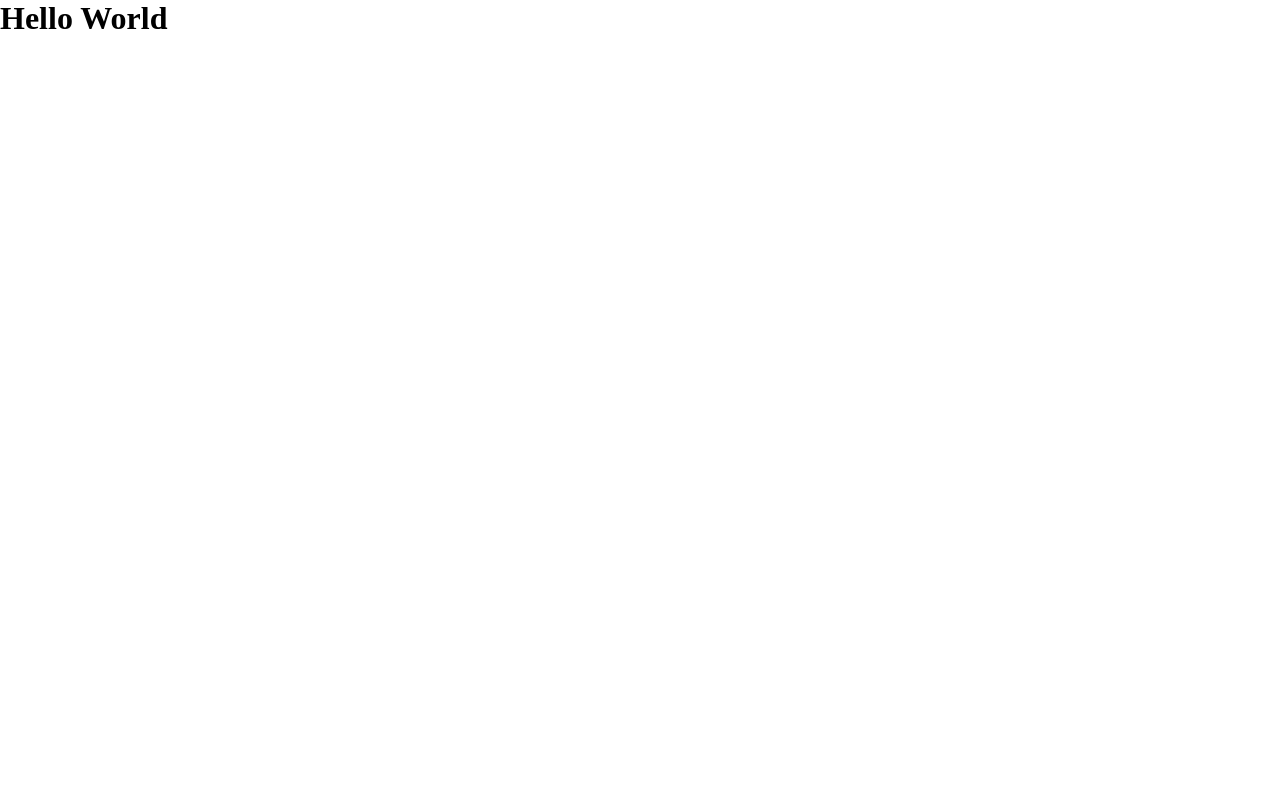
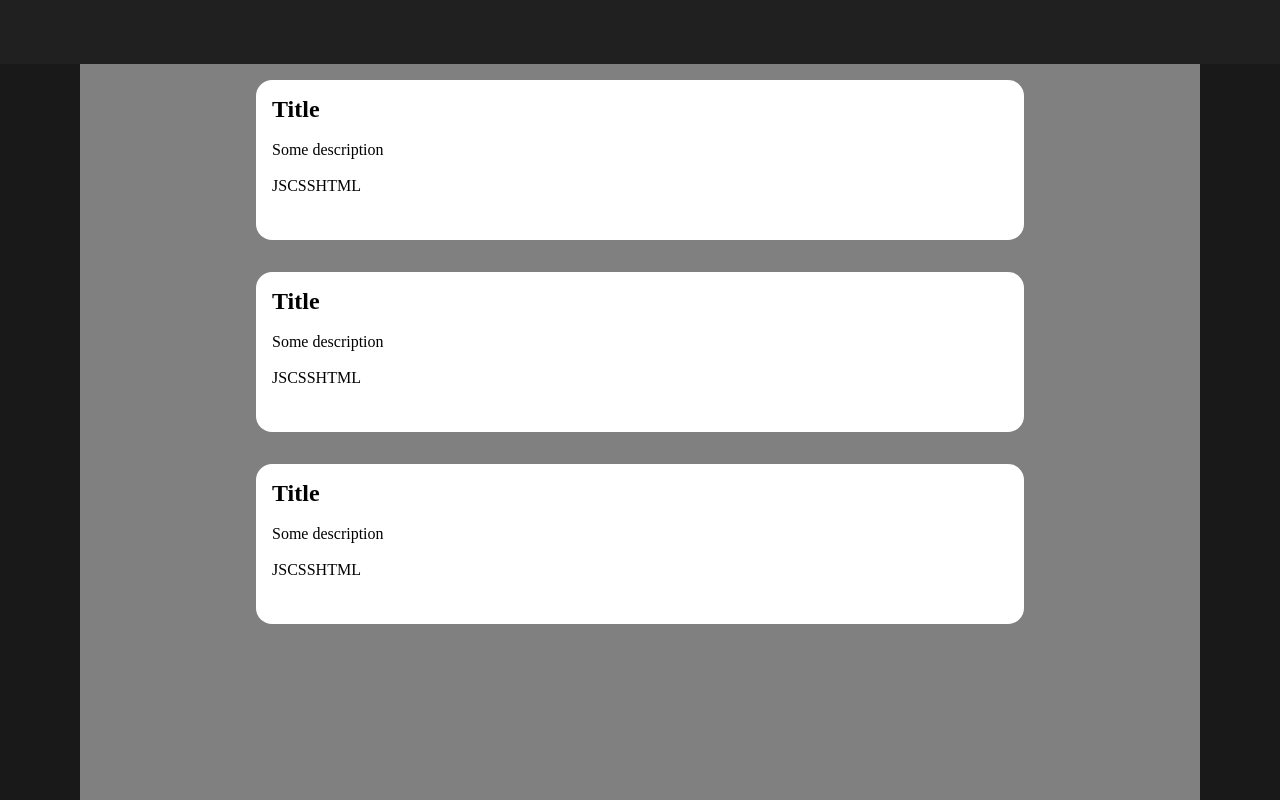
Before and after one commit to GuimaraesJC/guimaraes.tech, a Next.js app: page / in a window 1280 px wide. Built offline with nearby package versions, Linux system fonts and the light colour scheme.

Commit message:
Basic structure for components

```diff
--- /dev/null
+++ b/src/components/Header/index.tsx
@@ -0,0 +1,7 @@
+import * as S from './styles';
+
+export default function Header() {
+  return (
+    <S.Wrapper></S.Wrapper>
+  );
+}
--- /dev/null
+++ b/src/components/Header/styles.ts
@@ -0,0 +1,7 @@
+import styled from 'styled-components';
+
+export const Wrapper = styled.header`
+  width: 100vw;
+  height: 4rem;
+  background-color: #202020;
+`;
--- /dev/null
+++ b/src/components/Layout/index.tsx
@@ -0,0 +1,18 @@
+import Header from '@/components/Header';
+
+import * as S from './styles';
+
+interface LayoutProps {
+  children: React.ReactNode;
+}
+
+export default function Layout({ children }: LayoutProps) {
+  return (
+    <>
+      <Header />
+      <S.MainContent>
+        {children}
+      </S.MainContent>
+    </>
+  );
+}
--- /dev/null
+++ b/src/components/Layout/styles.ts
@@ -0,0 +1,9 @@
+import styled from 'styled-components';
+
+export const MainContent = styled.main`
+  background-color: gray;
+  max-width: 70rem;
+  margin: 0 auto;
+  padding: 1rem;
+  height: calc(100vh - 4rem);
+`;
--- /dev/null
+++ b/src/components/Post/index.tsx
@@ -0,0 +1,15 @@
+import * as S from './styles';
+
+export default function Post() {
+  return (
+    <S.Wrapper>
+      <h1>Title</h1>
+      <br />
+      <p>Some description</p>
+      <br />
+      <span>JS</span>
+      <span>CSS</span>
+      <span>HTML</span>
+    </S.Wrapper>
+  );
+}
--- /dev/null
+++ b/src/components/Post/styles.ts
@@ -0,0 +1,10 @@
+import styled from 'styled-components';
+
+export const Wrapper = styled.article`
+  width: 48rem;
+  height: 10rem;
+  background-color: white;
+  margin: 0 auto 2rem;
+  padding: 1rem;
+  border-radius: 1rem;
+`;
--- /dev/null
+++ b/src/components/PostsList/index.tsx
@@ -0,0 +1,11 @@
+import Post from '@/components/Post';
+
+export default function PostsList() {
+  return (
+    <>
+      <Post />
+      <Post />
+      <Post />
+    </>
+  );
+}
--- /dev/null
+++ b/src/components/PostsList/styles.ts
@@ -0,0 +1 @@
+import styled from 'styled-components';
--- a/src/pages/_app.tsx
+++ b/src/pages/_app.tsx
@@ -1,5 +1,7 @@
 import Head from 'next/head';
 import type { AppProps } from 'next/app';
+
+import Layout from '@/components/Layout';
 
 import GlobalStyle from '@/styles/global';
 
@@ -13,7 +15,9 @@ export default function App({ Component, pageProps }: AppProps) {
         <link rel="icon" href="/favicon.ico" />
       </Head>
       <GlobalStyle />
-      <Component {...pageProps} />
+      <Layout>
+        <Component {...pageProps} />
+      </Layout>
     </>
   );
 }
--- a/src/pages/index.tsx
+++ b/src/pages/index.tsx
@@ -1,3 +1,14 @@
+import PostsList from '@/components/PostsList';
+
 export default function Home() {
-  return <h1>Hello World</h1>;
+  return <PostsList />;
 }
+
+// export async function getStaticProps() {
+//   const allPostsData = getSortedPostsData();
+//   return {
+//     props: {
+//       allPostsData,
+//     },
+//   };
+// }
--- a/src/styles/global.ts
+++ b/src/styles/global.ts
@@ -34,6 +34,7 @@ const GlobalStyle = createGlobalStyle`
   body {
     width: 100vw;
     height: 100vh;
+    background-color: #191919;
   }
 `;
 
```
